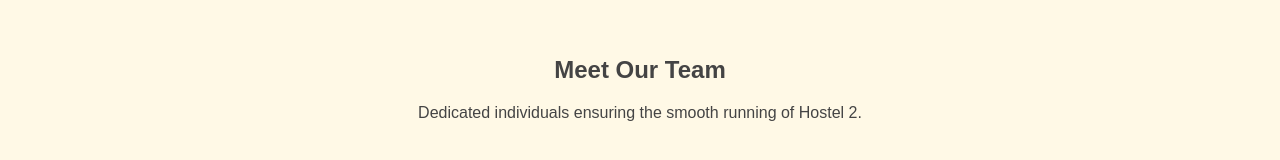
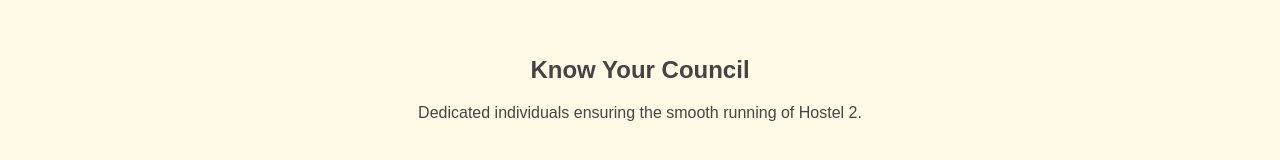
Before and after one commit to Sikander0405/WEBCRAWL-H2, a plain HTML site: page index.html in a window 1280 px wide. Shown: the part 913-1073 px from the top of the page. Drawn offline with Linux system fonts and the light colour scheme.

Commit message:
Update index.html

```diff
--- a/index.html
+++ b/index.html
@@ -42,8 +42,9 @@
     </section>
 
     <section id="team">
-        <h2>Meet Our Team</h2>
+        <h2>Know Your Council</h2>
         <p>Dedicated individuals ensuring the smooth running of Hostel 2.</p>
+
     </section>
 
     <section id="contact">
```
